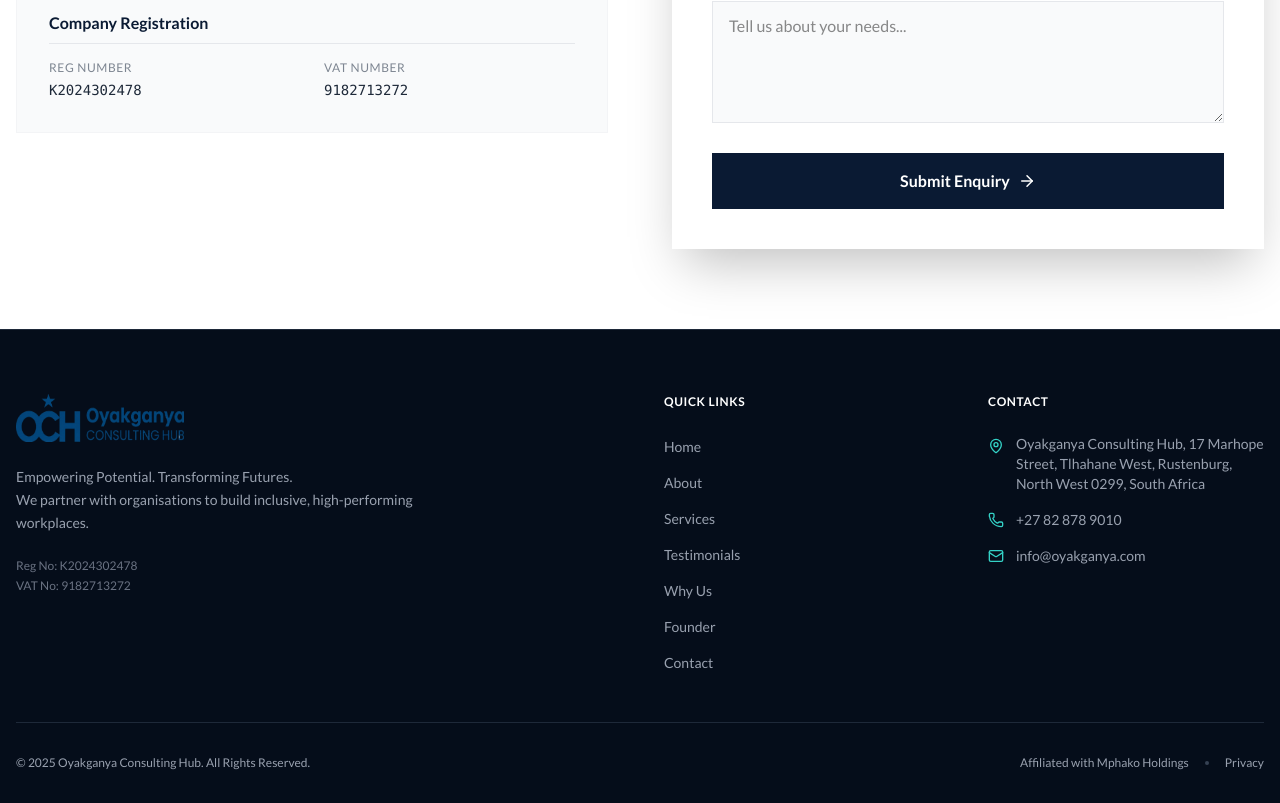
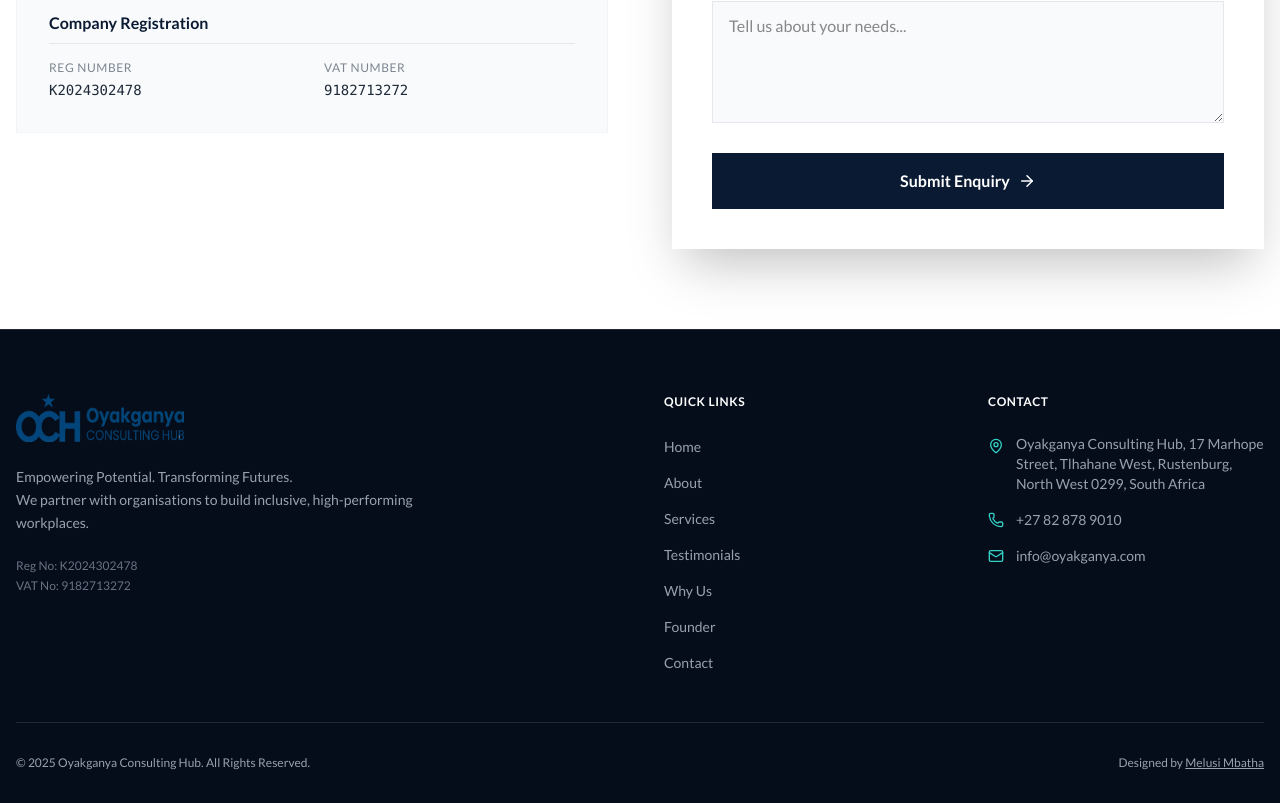
Before and after one commit to MbathaM/oyakganya, a Next.js app: page /contact in a window 1280 px wide. Shown: the part 754-1557 px from the top of the page. Built offline with nearby package versions, Linux system fonts and the light colour scheme.

Commit message:
another commit 1

```diff
--- a/components/site-footer.tsx
+++ b/components/site-footer.tsx
@@ -68,13 +68,28 @@
         </div>
 
         <div className="border-t border-gray-800 pt-8 flex flex-col md:flex-row justify-between items-center text-xs">
-          <p>&copy; {new Date().getFullYear()} Oyakganya Consulting Hub. All Rights Reserved.</p>
-          <div className="flex items-center space-x-4 mt-4 md:mt-0">
-            <span>Affiliated with Mphako Holdings</span>
-            <span className="w-1 h-1 bg-gray-700 rounded-full"></span>
-            <Link href="/privacy" className="hover:text-white">Privacy</Link>
-          </div>
-        </div>
+  <p>&copy; {new Date().getFullYear()} Oyakganya Consulting Hub. All Rights Reserved.</p>
+
+  <div className="flex items-center space-x-4 mt-4 md:mt-0">
+    <span>
+      Designed by{" "}
+      <Link
+        href="https://www.mbathamelusi.co.za"
+        target="_blank"
+        className="hover:text-white underline"
+      >
+        Melusi Mbatha
+      </Link>
+    </span>
+
+    {/* <span className="w-1 h-1 bg-gray-700 rounded-full"></span>
+
+    <Link href="/privacy" className="hover:text-white">
+      Privacy
+    </Link> */}
+  </div>
+</div>
+
       </div>
     </footer>
   );
```
